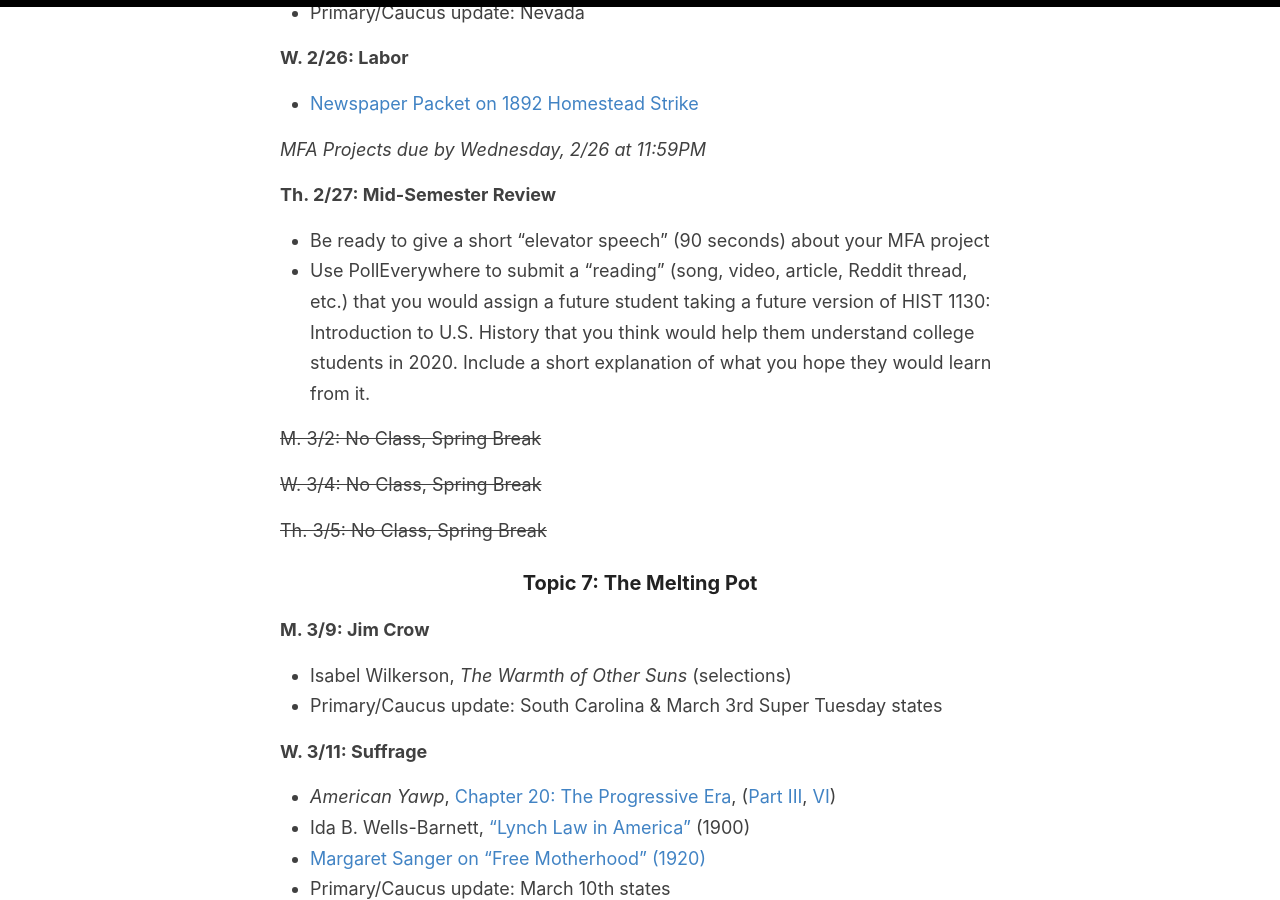
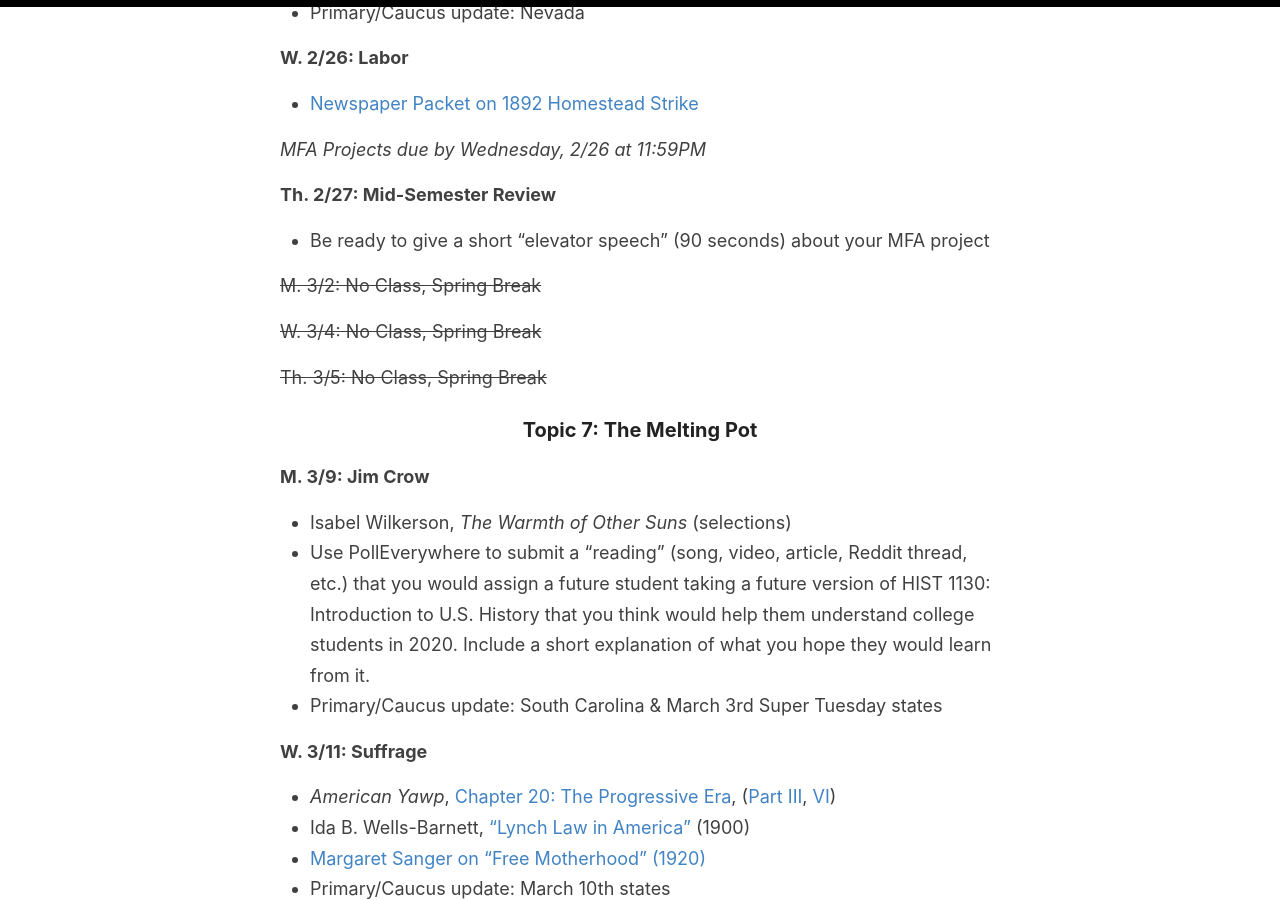
Before and after one commit to cblevins/f20-us-since-1876, a Jekyll site: the page built from schedule.md, in a window 1280 px wide and 900 px high, scrolled down 4162 px. Built offline with Jekyll 4.4.1, drawn with Linux system fonts in a browser that asks for light colours; part of the change alters nothing that is shown.

```diff
--- a/schedule.md
+++ b/schedule.md
@@ -118,7 +118,6 @@ permalink: /schedule/
 
 **Th. 2/27: Mid-Semester Review**
 - Be ready to give a short "elevator speech" (90 seconds) about your MFA project
-- Use PollEverywhere to submit a "reading" (song, video, article, Reddit thread, etc.) that you would assign a future student taking a future version of HIST 1130: Introduction to U.S. History that you think would help them understand college students in 2020. Include a short explanation of what you hope they would learn from it.
 
 ~~M. 3/2: No Class, Spring Break~~
 
@@ -130,6 +129,7 @@ permalink: /schedule/
 
 **M. 3/9: Jim Crow**
 - Isabel Wilkerson, *The Warmth of Other Suns* (selections)
+- Use PollEverywhere to submit a "reading" (song, video, article, Reddit thread, etc.) that you would assign a future student taking a future version of HIST 1130: Introduction to U.S. History that you think would help them understand college students in 2020. Include a short explanation of what you hope they would learn from it.
 - Primary/Caucus update: South Carolina & March 3rd Super Tuesday states
 
 **W. 3/11: Suffrage**
```
